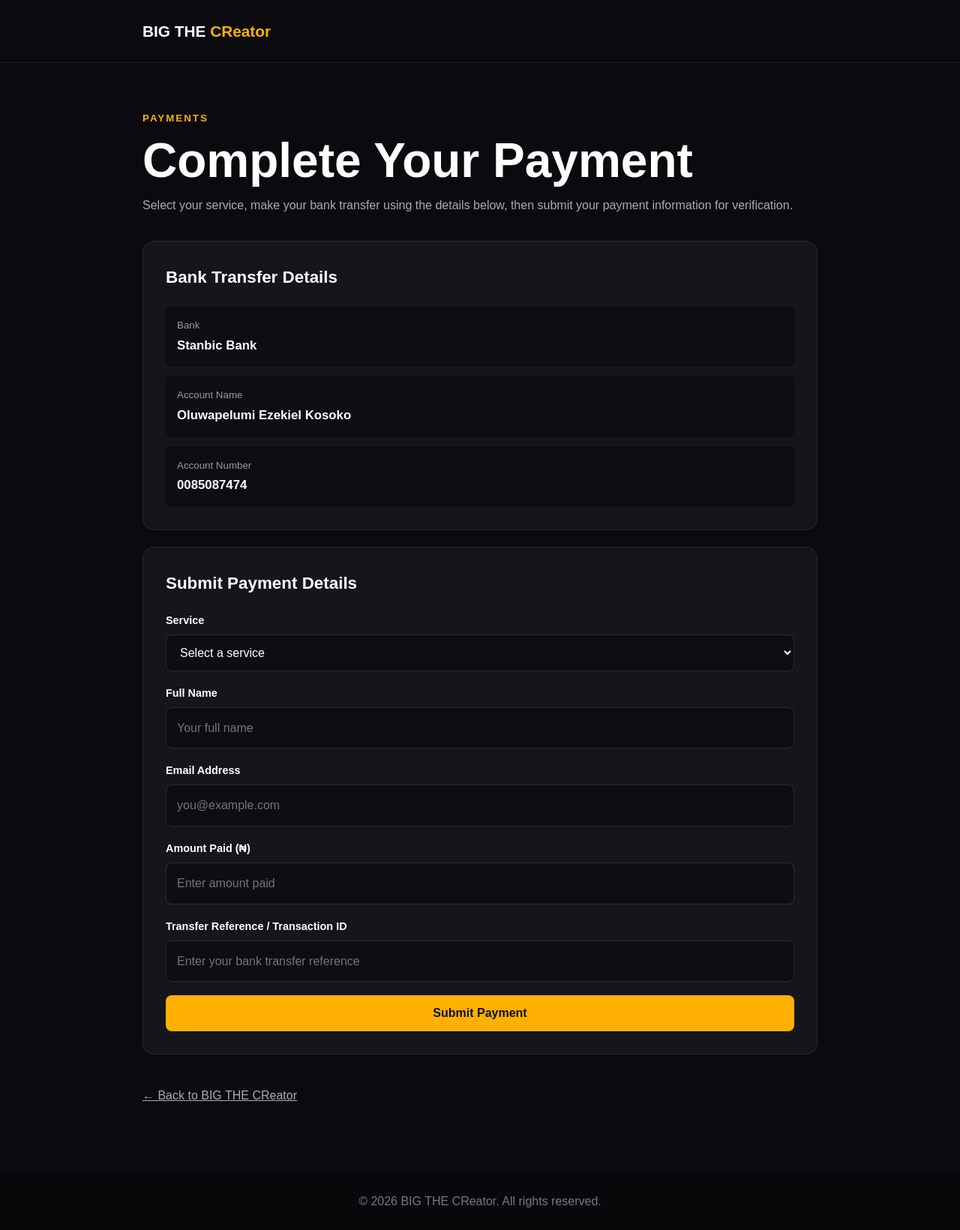
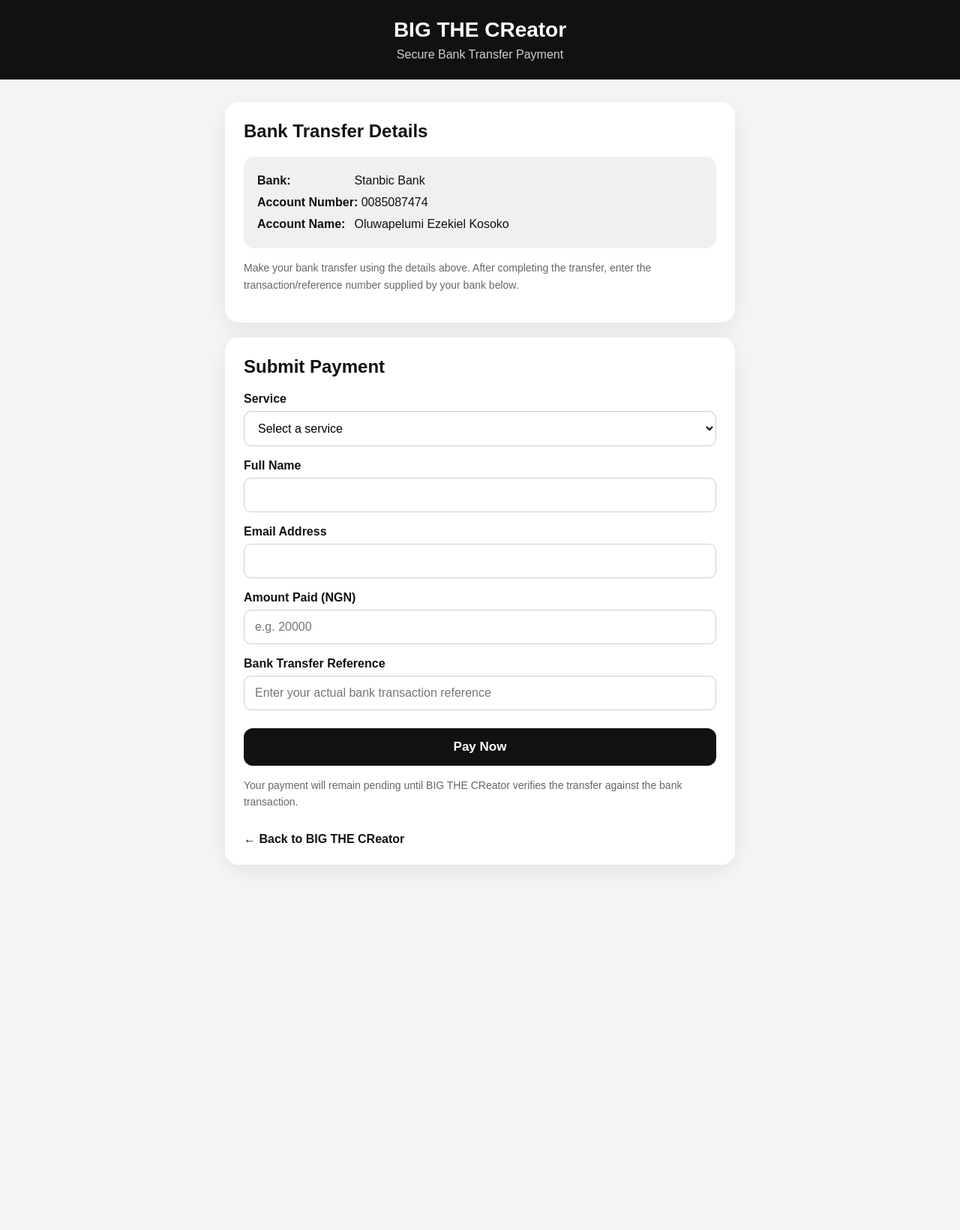
Before and after one commit to bigthecreator10-sys/bigthecreator, a website: page payment.html in a window 1280 px wide. Shown: the whole page at 75% size. After the commit the page ends 1203 px from the top, so only its background shows below. Drawn offline with Linux system fonts and the light colour scheme.

Commit message:
Revise payment page layout and content
Updated the payment page title and description for clarity. Adjusted styles and structure for better user experience.

```diff
--- a/payment.html
+++ b/payment.html
@@ -3,400 +3,253 @@
 <head>
   <meta charset="UTF-8">
   <meta name="viewport" content="width=device-width, initial-scale=1.0">
-
-  <title>Make a Payment | BIG THE CReator</title>
-
-  <meta
-    name="description"
-    content="Make a secure bank transfer payment for BIG THE CReator services."
-  >
-
+  <title>Payment | BIG THE CReator</title>
+  <meta name="description" content="Make a payment to BIG THE CReator and submit your bank transfer reference for verification.">
   <style>
     * {
       box-sizing: border-box;
+    }
+    body {
       margin: 0;
-      padding: 0;
+      font-family: Arial, Helvetica, sans-serif;
+      background: #f5f5f5;
+      color: #111;
     }
-
-    body {
-      font-family: Arial, Helvetica, sans-serif;
-      background: #0b0b0f;
-      color: #ffffff;
-      line-height: 1.6;
+    header {
+      padding: 24px 20px;
+      background: #111;
+      color: #fff;
+      text-align: center;
     }
-
+    header h1 {
+      margin: 0;
+      font-size: 28px;
+    }
+    header p {
+      margin: 8px 0 0;
+      opacity: .8;
+    }
     .container {
-      width: min(900px, 92%);
-      margin: auto;
+      width: min(680px, calc(100% - 30px));
+      margin: 30px auto 50px;
     }
-
-    header {
-      padding: 25px 0;
-      border-bottom: 1px solid rgba(255,255,255,.08);
+    .card {
+      background: #fff;
+      border-radius: 18px;
+      padding: 25px;
+      margin-bottom: 20px;
+      box-shadow: 0 8px 30px rgba(0,0,0,.08);
     }
-
-    .logo {
-      color: #ffffff;
-      text-decoration: none;
-      font-size: 1.3rem;
-      font-weight: 900;
+    h2 {
+      margin-top: 0;
     }
-
-    .logo span {
-      color: #ffb000;
+    .bank-details {
+      background: #f0f0f0;
+      border-radius: 14px;
+      padding: 18px;
+      line-height: 1.8;
     }
-
-    main {
-      padding: 60px 0 90px;
+    .bank-details strong {
+      display: inline-block;
+      min-width: 125px;
     }
-
-    .intro {
-      margin-bottom: 35px;
+    label {
+      display: block;
+      margin: 17px 0 7px;
+      font-weight: 700;
     }
-
-    .intro small {
-      color: #ffb000;
-      text-transform: uppercase;
-      letter-spacing: 2px;
-      font-weight: 800;
+    input,
+    select {
+      width: 100%;
+      padding: 13px 14px;
+      border: 1px solid #ccc;
+      border-radius: 10px;
+      font-size: 16px;
+      background: #fff;
     }
-
-    .intro h1 {
-      font-size: clamp(2.2rem, 6vw, 4rem);
-      line-height: 1;
-      margin: 12px 0 15px;
+    input:focus,
+    select:focus {
+      outline: 2px solid #111;
+      outline-offset: 1px;
     }
-
-    .intro p {
-      color: #aaaab2;
-    }
-
-    .card {
-      background: #15151c;
-      border: 1px solid rgba(255,255,255,.08);
-      border-radius: 16px;
-      padding: 30px;
-      margin-bottom: 22px;
-    }
-
-    .card h2 {
-      margin-bottom: 20px;
-      font-size: 1.4rem;
-    }
-
-    .bank-details {
-      display: grid;
-      gap: 12px;
-    }
-
-    .bank-row {
+    .pay-button {
+      width: 100%;
+      border: 0;
+      border-radius: 12px;
       padding: 15px;
-      background: #0d0d12;
-      border-radius: 8px;
-    }
-
-    .bank-row small {
-      display: block;
-      color: #9999a2;
-      margin-bottom: 3px;
-    }
-
-    .bank-row strong {
-      font-size: 1.05rem;
-    }
-
-    form {
-      display: grid;
-      gap: 18px;
-    }
-
-    label {
-      font-size: .9rem;
+      margin-top: 24px;
+      background: #111;
+      color: #fff;
+      font-size: 17px;
       font-weight: 700;
-      display: block;
-      margin-bottom: 7px;
-    }
-
-    input,
-    select,
-    textarea {
-      width: 100%;
-      padding: 14px;
-      border-radius: 8px;
-      border: 1px solid rgba(255,255,255,.12);
-      background: #0d0d12;
-      color: #ffffff;
-      font: inherit;
-      outline: none;
-    }
-
-    input:focus,
-    select:focus,
-    textarea:focus {
-      border-color: #ffb000;
-    }
-
-    textarea {
-      min-height: 110px;
-      resize: vertical;
-    }
-
-    .btn {
-      width: 100%;
-      padding: 15px;
-      border: none;
-      border-radius: 8px;
-      background: #ffb000;
-      color: #111111;
-      font-size: 1rem;
-      font-weight: 900;
       cursor: pointer;
     }
-
-    .btn:disabled {
+    .pay-button:disabled {
       opacity: .6;
       cursor: not-allowed;
     }
-
     .message {
       display: none;
-      padding: 15px;
-      border-radius: 8px;
-      margin-bottom: 15px;
-      background: rgba(255,176,0,.12);
-      border: 1px solid rgba(255,176,0,.35);
+      margin-top: 18px;
+      padding: 14px;
+      border-radius: 10px;
+      font-weight: 600;
     }
-
+    .message.success {
+      display: block;
+      background: #e8f7ed;
+      color: #176b35;
+    }
+    .message.error {
+      display: block;
+      background: #fdecec;
+      color: #9b1c1c;
+    }
+    .note {
+      font-size: 14px;
+      color: #666;
+      line-height: 1.6;
+      margin-top: 15px;
+    }
     .back {
       display: inline-block;
-      margin-top: 20px;
-      color: #aaaab2;
-    }
-
-    .back:hover {
-      color: #ffb000;
-    }
-
-    footer {
-      padding: 25px 0;
-      text-align: center;
-      color: #777780;
-      background: #08080b;
-    }
-
-    @media (max-width: 600px) {
-      .card {
-        padding: 22px;
-      }
+      margin-top: 15px;
+      color: #111;
+      font-weight: 700;
+      text-decoration: none;
     }
   </style>
 </head>
-
 <body>
-
 <header>
-  <div class="container">
-    <a href="/" class="logo">
-      BIG THE <span>CReator</span>
-    </a>
+  <h1>BIG THE CReator</h1>
+  <p>Secure Bank Transfer Payment</p>
+</header>
+<main class="container">
+  <section class="card">
+    <h2>Bank Transfer Details</h2>
+<div class="bank-details">
+  <div><strong>Bank:</strong> Stanbic Bank</div>
+  <div><strong>Account Number:</strong> 0085087474</div>
+  <div><strong>Account Name:</strong> Oluwapelumi Ezekiel Kosoko</div>
 </div>
-</header>
-
-<main>
-  <div class="container">
-
-    <div class="intro">
-      <small>Payments</small>
-
-      <h1>Complete Your Payment</h1>
-
-      <p>
-        Select your service, make your bank transfer using the details
-        below, then submit your payment information for verification.
+<p class="note">
+  Make your bank transfer using the details above. After completing the transfer,
+  enter the transaction/reference number supplied by your bank below.
 </p>
-    </div>
-
-    <div class="card">
-
-      <h2>Bank Transfer Details</h2>
-
-      <div class="bank-details">
-
-        <div class="bank-row">
-          <small>Bank</small>
-          <strong>Stanbic Bank</strong>
-        </div>
-
-        <div class="bank-row">
-          <small>Account Name</small>
-          <strong>Oluwapelumi Ezekiel Kosoko</strong>
-        </div>
-
-        <div class="bank-row">
-          <small>Account Number</small>
-          <strong>0085087474</strong>
-        </div>
-
-      </div>
-
-    </div>
-
-    <div class="card">
-
-      <h2>Submit Payment Details</h2>
-
-      <div class="message" id="message"></div>
-
+  </section>
+  <section class="card">
+    <h2>Submit Payment</h2>
 <form id="paymentForm">
-
-        <div>
   <label for="service">Service</label>
-
-          <select id="service" required>
+  <select id="service" name="service" required>
     <option value="">Select a service</option>
     <option value="Event Hosting">Event Hosting</option>
     <option value="Graphics Design">Graphics Design</option>
     <option value="Branding">Branding</option>
+    <option value="Fitness & Health E-Consultation">Fitness & Health E-Consultation</option>
     <option value="Mobile Videography">Mobile Videography</option>
-            <option value="Fitness & Wellness Consultation">
-              Fitness & Wellness Consultation
-            </option>
-            <option value="Creative Consultation">
-              Creative Consultation
-            </option>
+    <option value="Other">Other</option>
   </select>
-        </div>
-
-        <div>
   <label for="name">Full Name</label>
   <input
     id="name"
+    name="name"
     type="text"
-            placeholder="Your full name"
+    autocomplete="name"
     required
   >
-        </div>
-
-        <div>
   <label for="email">Email Address</label>
   <input
     id="email"
+    name="email"
     type="email"
-            placeholder="you@example.com"
+    autocomplete="email"
     required
   >
-        </div>
-
-        <div>
-          <label for="amount">Amount Paid (₦)</label>
+  <label for="amount">Amount Paid (NGN)</label>
   <input
     id="amount"
+    name="amount"
     type="number"
     min="1"
-            step="1"
-            placeholder="Enter amount paid"
+    step="0.01"
+    inputmode="decimal"
+    placeholder="e.g. 20000"
     required
   >
-        </div>
-
-        <div>
-          <label for="reference">
-            Transfer Reference / Transaction ID
-          </label>
-
+  <label for="reference">Bank Transfer Reference</label>
   <input
     id="reference"
+    name="reference"
     type="text"
-            placeholder="Enter your bank transfer reference"
+    autocomplete="off"
+    placeholder="Enter your actual bank transaction reference"
     required
   >
-        </div>
-
-        <button class="btn" id="submitBtn" type="submit">
-          Submit Payment
+  <button id="payNowButton" class="pay-button" type="submit">
+    Pay Now
   </button>
-
+  <div id="message" class="message" role="alert"></div>
 </form>
-
-    </div>
-
-    <a class="back" href="/">
-      ← Back to BIG THE CReator
-    </a>
-
-  </div>
+<p class="note">
+  Your payment will remain pending until BIG THE CReator verifies the transfer
+  against the bank transaction.
+</p>
+<a class="back" href="/">← Back to BIG THE CReator</a>
+  </section>
 </main>
-
-<footer>
-  © <span id="year"></span> BIG THE CReator. All rights reserved.
-</footer>
-
 <script>
   const form = document.getElementById("paymentForm");
+  const button = document.getElementById("payNowButton");
   const message = document.getElementById("message");
-  const submitBtn = document.getElementById("submitBtn");
-
-  document.getElementById("year").textContent =
-    new Date().getFullYear();
-
-  form.addEventListener("submit", async (event) => {
+  form.addEventListener("submit", async function (event) {
     event.preventDefault();
-
-    submitBtn.disabled = true;
-    submitBtn.textContent = "Submitting...";
-
-    message.style.display = "none";
-
-    const payload = {
-      service: document.getElementById("service").value,
-      name: document.getElementById("name").value.trim(),
-      email: document.getElementById("email").value.trim(),
-      amount: Number(document.getElementById("amount").value),
-      reference: document.getElementById("reference").value.trim()
-    };
-
+    message.className = "message";
+    message.textContent = "";
+    const service = document.getElementById("service").value.trim();
+    const name = document.getElementById("name").value.trim();
+    const email = document.getElementById("email").value.trim();
+    const amount = document.getElementById("amount").value;
+    const reference = document.getElementById("reference").value.trim();
+    if (!service || !name || !email || !amount || !reference) {
+      message.className = "message error";
+      message.textContent = "Please complete all payment fields.";
+      return;
+    }
+    button.disabled = true;
+    button.textContent = "Submitting...";
     try {
-      const response = await fetch(
-        "/api/payment-submission",
-        {
+      const response = await fetch("/api/payment", {
         method: "POST",
         headers: {
           "Content-Type": "application/json"
         },
-          body: JSON.stringify(payload)
+        body: JSON.stringify({
+          service,
+          name,
+          email,
+          amount: Number(amount),
+          reference
+        })
+      });
+      const data = await response.json().catch(() => ({}));
+      if (!response.ok) {
+        throw new Error(data.error || "Could not submit payment.");
       }
-      );
-
-      const data = await response.json();
-
-      if (!response.ok) {
-        throw new Error(
-          data.error || "Unable to submit payment."
-        );
-      }
-
+      message.className = "message success";
       message.textContent =
-        "Payment submitted successfully. Your payment is now pending verification.";
-
-      message.style.display = "block";
-
+        "Payment submitted successfully. Your transfer is pending verification.";
       form.reset();
-
     } catch (error) {
-
+      message.className = "message error";
       message.textContent =
-        error.message ||
-        "Something went wrong. Please try again.";
-
-      message.style.display = "block";
-
+        error.message || "Could not submit payment. Please try again.";
     } finally {
-
-      submitBtn.disabled = false;
-      submitBtn.textContent = "Submit Payment";
+      button.disabled = false;
+      button.textContent = "Pay Now";
     }
   });
 </script>
-
 </body>
 </html>
```
Lines whose indentation alone changed are shown as unchanged.
